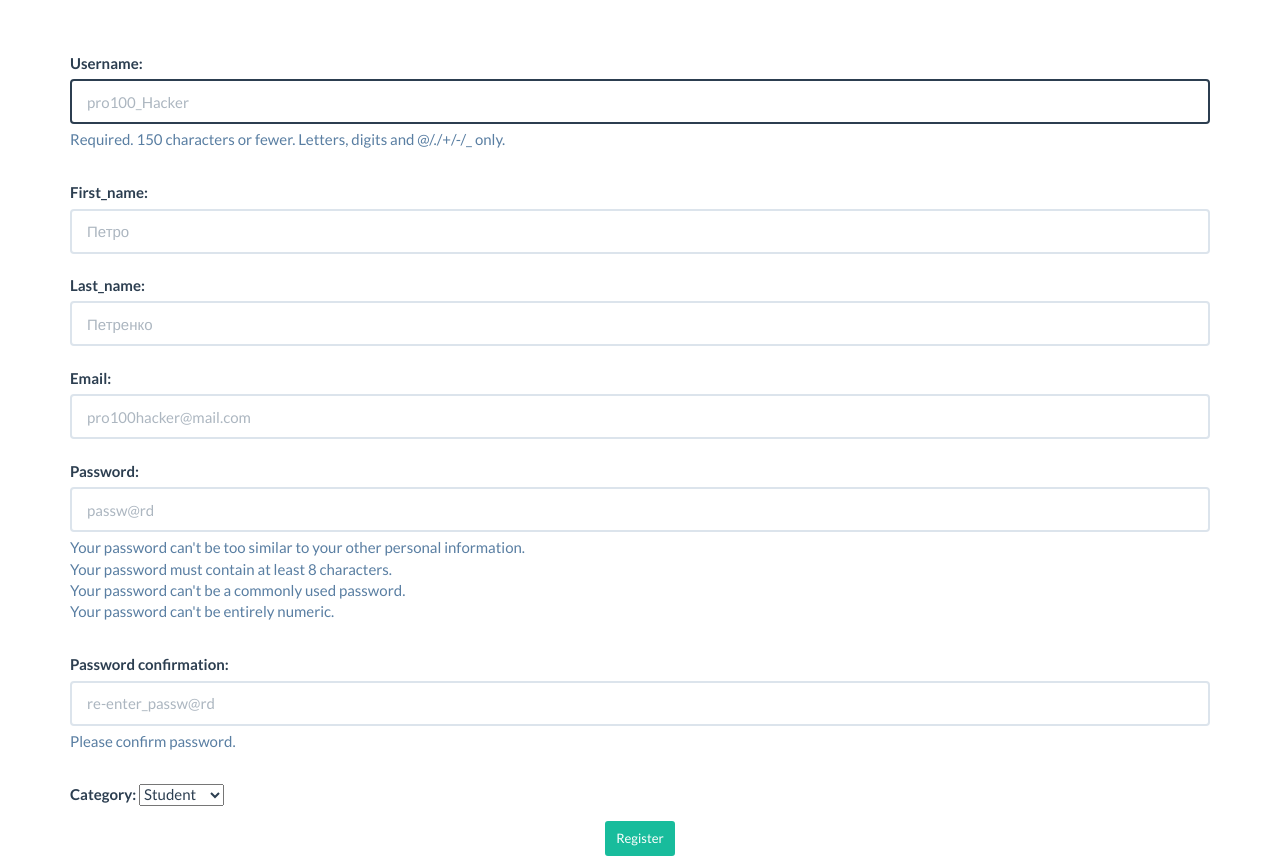
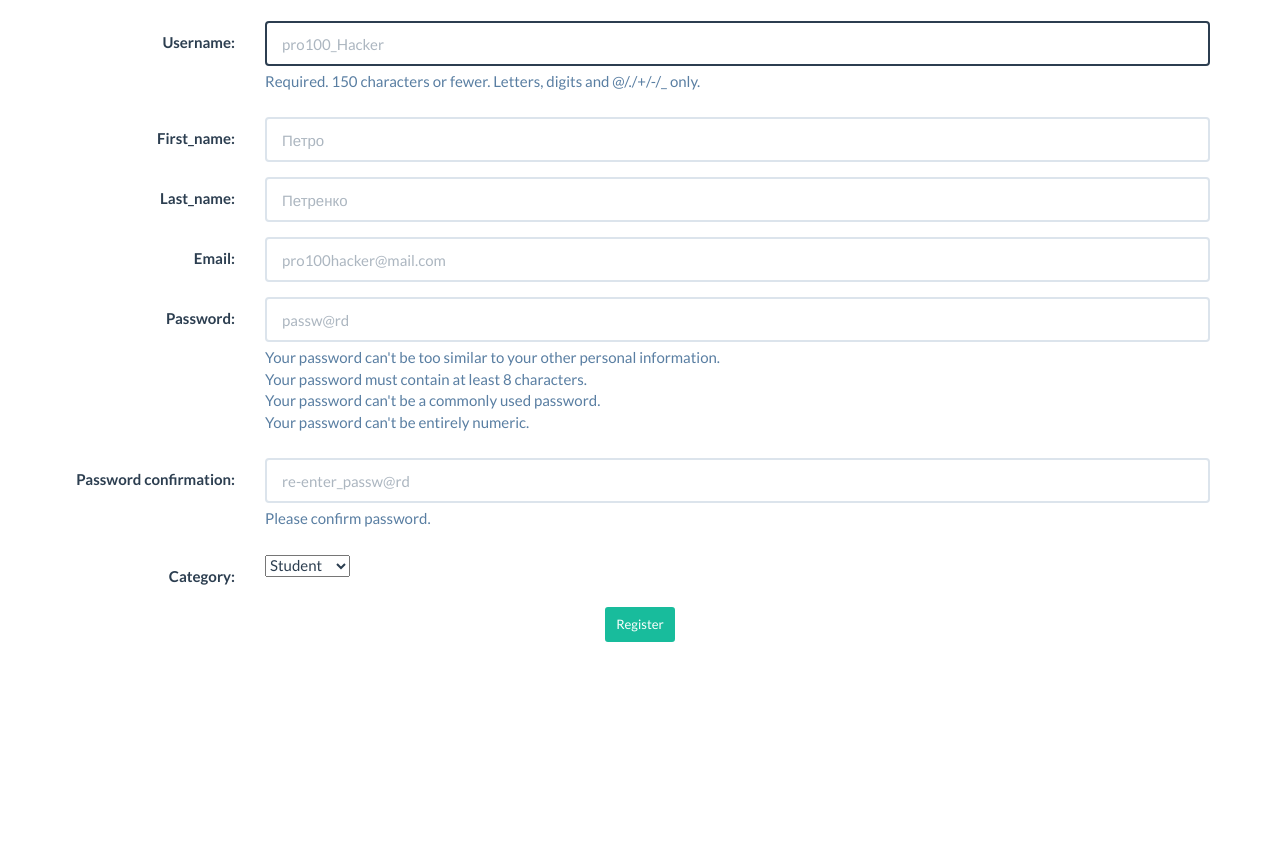
Before and after one commit to SSkeptix/ismdb, a Django app: page /account/register/ in a window 1280 px wide. Shown: the part 60-927 px from the top of the page. After the commit the page ends 702 px from the top, so only its background shows below. Run offline with Django 3.2, Linux system fonts and the light colour scheme; some libraries are stand-ins or nearby versions.

Commit message:
Update design of 'registration'

```diff
--- a/templates/account/register.html
+++ b/templates/account/register.html
@@ -10,23 +10,25 @@ ISM db Register
 <div class="container">
 	<form class="form-horizontal" method="post">
         {% csrf_token %}
-	    <p class="bs-component">
 
         {% for field in form %}
-		    <div class="fieldWrapper">
-		    	<br/>
+
+        <div class="form-group">
+        <label class="col-sm-2 control-label" >{{ field.label_tag }}</label>
+            <div class="col-sm-10">
                 {{ field.errors }}
-		        {{ field.label_tag }} {{ field }}
+                {{ field }}
                 {% if field.help_text %}
                 <p class="help-block">{{ field.help_text|safe }}</p>
                 {% endif %}
             </div>
+        </div>
         {% endfor %}
 
-	    </p>
 	    <p class="bs-component">
 	        <center><input class="btn btn-success btn-sm" type="submit" value="Register" /></center>
 	    </p>
 	</form>
+
 </div>
 {% endblock %}
```
Also changed, not shown: 1 other file. Lines whose indentation alone changed are shown as unchanged.
